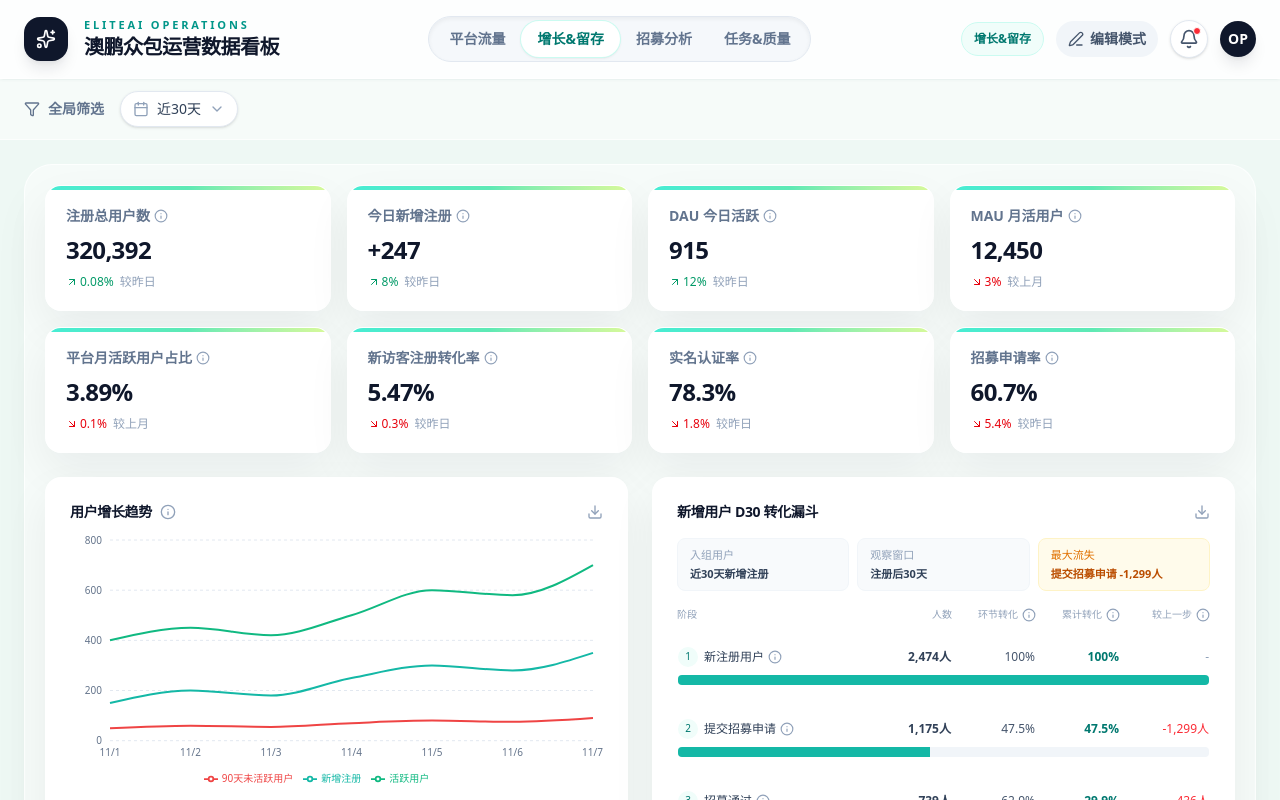
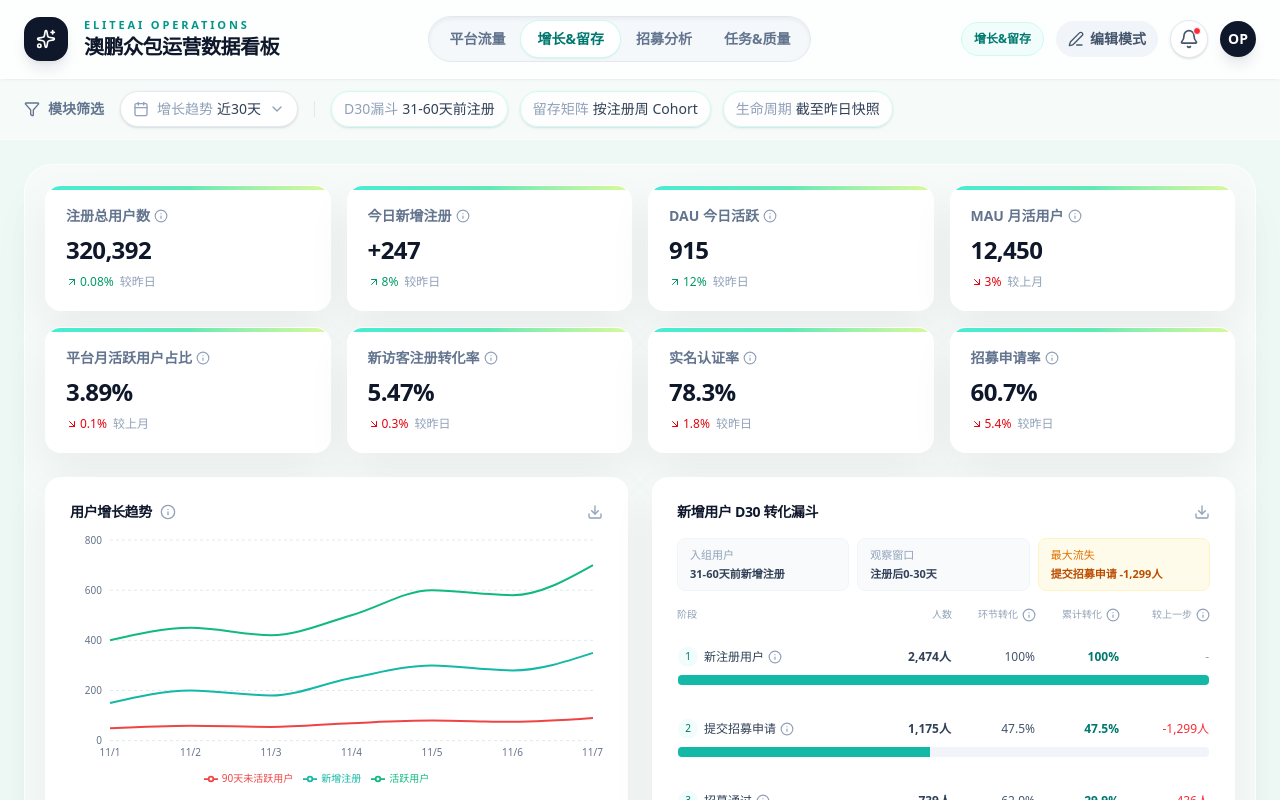
Before and after one commit to nolfacalatroni776-design/appen-crowd-dashboard, a React (Vite) app: page / in a window 1280 px wide. Both pictures are taken after a click on the button "增长&留存". Shown: the top 800 px of the page. Built offline with nearby package versions, Linux system fonts and the light colour scheme.

Commit message:
Clarify module-specific time filters

```diff
--- a/src/components/Layout.tsx
+++ b/src/components/Layout.tsx
@@ -15,12 +15,24 @@ const tabs = [
 ];
 
 const recruitStatusOptions = ['全部招募单状态', '招募中', '审核中', '已暂停', '已完成'];
+const moduleTimeFilters: Record<string, { label: string; value: string }> = {
+  traffic: { label: '访问时间', value: '近30天' },
+  growth: { label: '增长趋势', value: '近30天' },
+  recruitment: { label: '招募周期', value: '近30天' },
+  task: { label: '任务周期', value: '近30天' },
+};
+const growthTimeContextFilters = [
+  { label: 'D30漏斗', value: '31-60天前注册' },
+  { label: '留存矩阵', value: '按注册周 Cohort' },
+  { label: '生命周期', value: '截至昨日快照' },
+];
 
 export default function Layout() {
   const [activeTab, setActiveTab] = useState('traffic');
   const [recruitStatusFilter, setRecruitStatusFilter] = useState('全部招募单状态');
   const { isEditMode, setIsEditMode, globalDomain, setGlobalDomain } = useDashboard();
   const activeTabLabel = tabs.find(tab => tab.id === activeTab)?.label ?? '';
+  const activeTimeFilter = moduleTimeFilters[activeTab] ?? moduleTimeFilters.traffic;
 
   return (
     <div className="min-h-screen bg-[#eef8f4] flex flex-col font-sans text-slate-900">
@@ -82,13 +94,29 @@ export default function Layout() {
         <div className="mx-auto flex w-full max-w-[1480px] flex-wrap items-center gap-3">
           <div className="flex items-center text-slate-500 font-semibold mr-1">
             <Filter className="w-4 h-4 mr-2" />
-            全局筛选
+            模块筛选
           </div>
           <button className="flex h-9 items-center rounded-full border border-slate-200 bg-white px-3 text-slate-700 shadow-sm transition hover:border-teal-200 hover:text-teal-700">
             <Calendar className="w-4 h-4 mr-2 text-slate-400" />
-            近30天
+            <span className="mr-1 text-slate-400">{activeTimeFilter.label}</span>
+            {activeTimeFilter.value}
             <ChevronDown className="w-4 h-4 ml-2 text-slate-400" />
           </button>
+
+          {activeTab === 'growth' && (
+            <>
+              <div className="h-4 w-px bg-slate-200 mx-1"></div>
+              {growthTimeContextFilters.map(filter => (
+                <div
+                  key={filter.label}
+                  className="flex h-9 items-center rounded-full border border-teal-100 bg-white/80 px-3 text-slate-700 shadow-sm"
+                >
+                  <span className="mr-1 text-slate-400">{filter.label}</span>
+                  {filter.value}
+                </div>
+              ))}
+            </>
+          )}
 
           {activeTab === 'recruitment' && (
             <>
--- a/src/data/metricDefinitions.ts
+++ b/src/data/metricDefinitions.ts
@@ -194,11 +194,11 @@ export const metricDefinitions: Record<string, MetricDefinition> = {
   },
   funnel_new_registered_users: {
     name: '新注册用户',
-    definition: '入组时间范围内完成注册的去重用户数，是 D30 转化漏斗分母',
+    definition: '统计日前 31-60 天完成注册的去重用户数，是 D30 转化漏斗分母；该 cohort 已完整经过注册后 0-30 天观察窗口',
     formula: 'count(distinct user_id where registered_at in cohort_range)',
     source: '用户注册事件',
     refresh: 'T+1',
-    note: '建议使用已满 D30 观察窗口的注册 cohort',
+    note: '不使用近 30 天新注册用户，避免 cohort 尚未满 30 天导致 D30 状态不可观察',
   },
   funnel_verified_users_d30: {
     name: '完成实名认证',
--- a/src/pages/tabs/GrowthRetention.tsx
+++ b/src/pages/tabs/GrowthRetention.tsx
@@ -129,11 +129,11 @@ export default function GrowthRetention() {
             <div className="grid grid-cols-3 gap-2 text-[11px]">
               <div className="rounded border border-slate-100 bg-slate-50 px-3 py-2">
                 <div className="text-slate-400">入组用户</div>
-                <div className="mt-0.5 font-semibold text-slate-700">近30天新增注册</div>
+                <div className="mt-0.5 font-semibold text-slate-700">31-60天前新增注册</div>
               </div>
               <div className="rounded border border-slate-100 bg-slate-50 px-3 py-2">
                 <div className="text-slate-400">观察窗口</div>
-                <div className="mt-0.5 font-semibold text-slate-700">注册后30天</div>
+                <div className="mt-0.5 font-semibold text-slate-700">注册后0-30天</div>
               </div>
               <div className="rounded border border-amber-100 bg-amber-50 px-3 py-2">
                 <div className="text-amber-600">最大流失</div>
```
